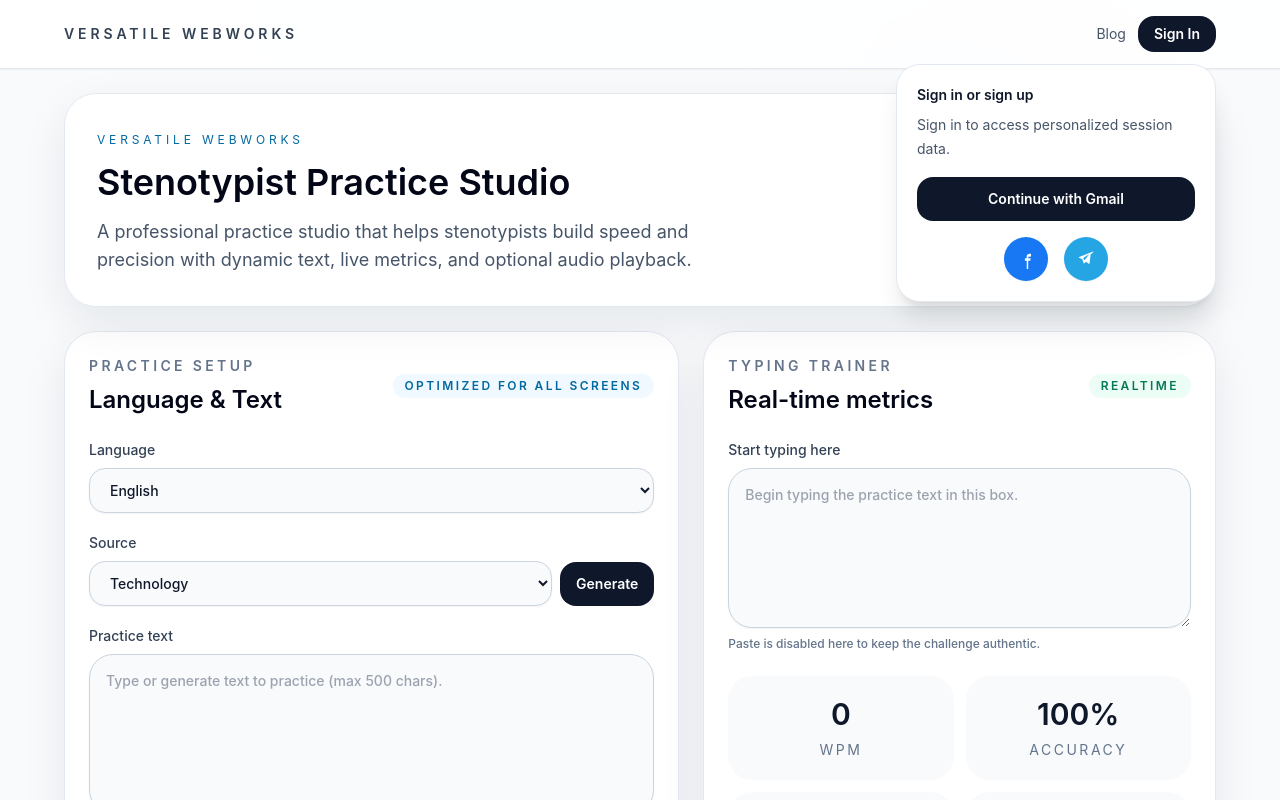
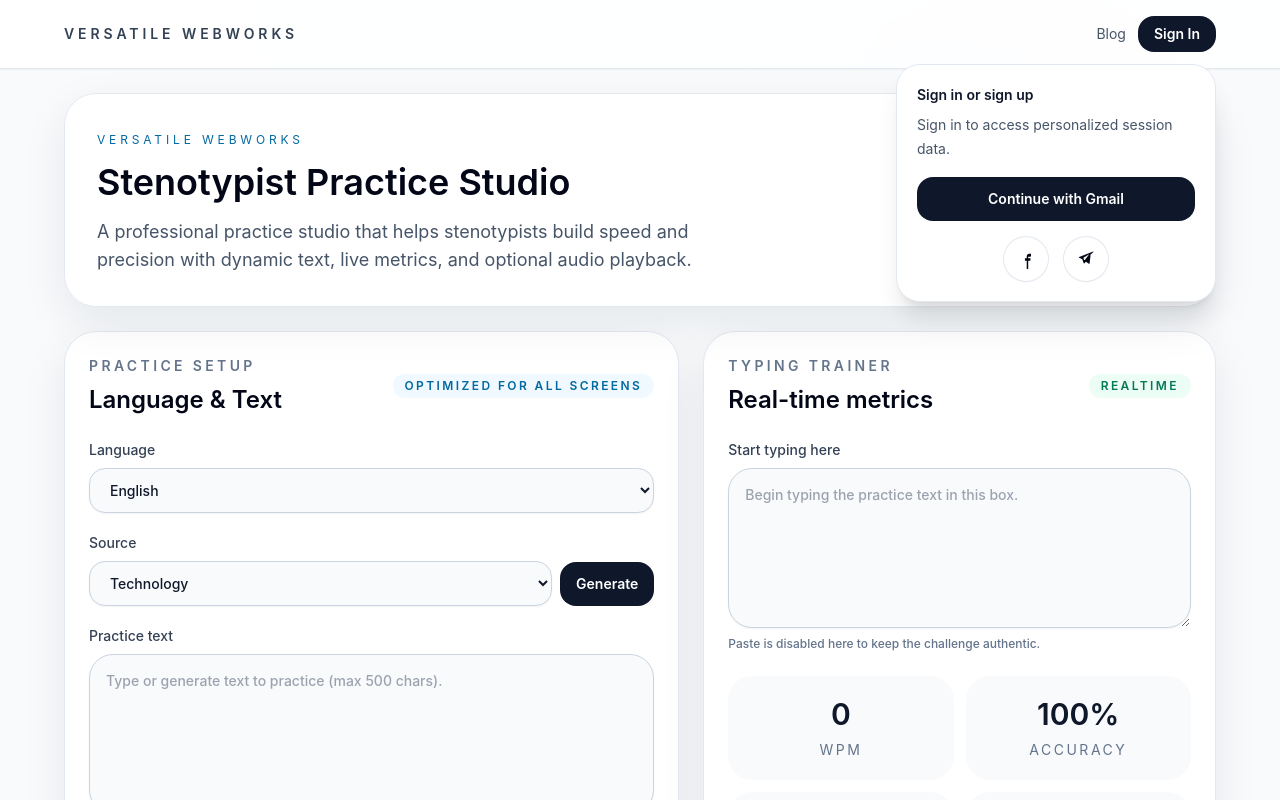
Before and after one commit to versatilewebworks/versatilewebworks.github.io, a Next.js app: page /stenotypist in a window 1280 px wide. Both pictures are taken after a click on the button "Sign In". Shown: the top 800 px of the page. Built offline with nearby package versions, Linux system fonts and the light colour scheme; no server answers.

Commit message:
Social Icon updated

```diff
--- a/components/AuthHeader.tsx
+++ b/components/AuthHeader.tsx
@@ -146,13 +146,13 @@ export default function AuthHeader() {
                     Continue with Gmail
                   </button>
                   <div className="mt-4 flex items-center justify-center gap-4">
-                    <span className="flex h-11 w-11 items-center justify-center rounded-full bg-[#1877F2] shadow-sm">
-                      <svg viewBox="0 0 24 24" className="h-5 w-5" fill="white" aria-hidden="true">
+                    <span className="flex h-11 w-11 items-center justify-center rounded-full bg-white shadow-sm ring-1 ring-slate-200 text-slate-950">
+                      <svg viewBox="0 0 24 24" className="h-5 w-5" fill="currentColor" aria-hidden="true">
                         <path d="M17.525 9.25h-2.44c-.187 0-.447.112-.447.562v1.338h2.887l-.375 2.872h-2.512V24H12.87v-9.978H10.7V11.01h2.17V8.936c0-2.148 1.308-3.32 3.213-3.32.93 0 1.73.07 1.962.1v2.277z" />
                       </svg>
                     </span>
-                    <span className="flex h-11 w-11 items-center justify-center rounded-full bg-[#26A5E4] shadow-sm">
-                      <svg viewBox="0 0 24 24" className="h-5 w-5" fill="white" aria-hidden="true">
+                    <span className="flex h-11 w-11 items-center justify-center rounded-full bg-white shadow-sm ring-1 ring-slate-200 text-slate-950">
+                      <svg viewBox="0 0 24 24" className="h-5 w-5" fill="currentColor" aria-hidden="true">
                         <path d="M21.176 3.356a1.17 1.17 0 0 0-1.306-.114L3.78 9.513a.57.57 0 0 0 .04 1.06l3.714 1.612 1.57 4.706a.57.57 0 0 0 .942.246l1.96-1.905 3.359 2.475a.57.57 0 0 0 .93-.37l1.107-9.21a1.17 1.17 0 0 0-.416-.967zM9.748 13.22l-.874-2.62 7.007-4.2-5.354 6.82z" />
                       </svg>
                     </span>
```
